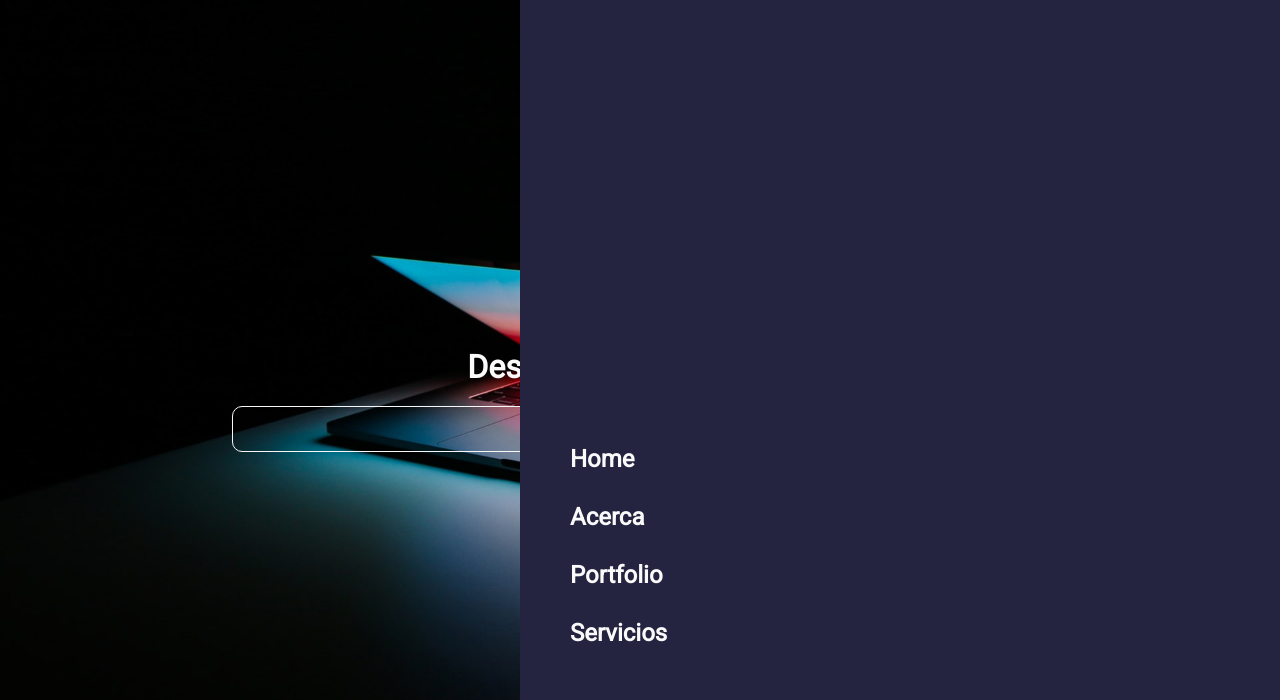
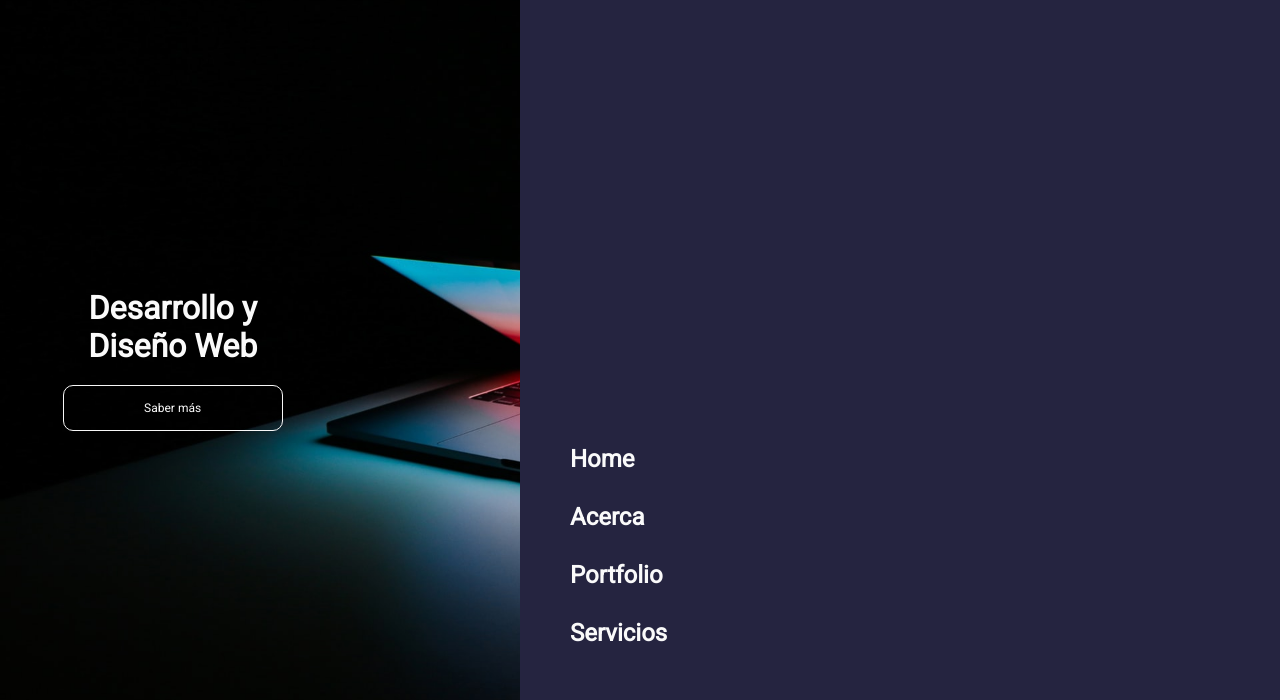
Before and after one commit to diegoalbert27/site-portfolio, a website: page index.html in a window 1280 px wide. Shown: the top 700 px of the page. Drawn offline with nearby package versions, Linux system fonts and the light colour scheme.

Commit message:
Add new styles

```diff
--- a/styles/style.css
+++ b/styles/style.css
@@ -6,7 +6,6 @@
 }
 
 .sideback-opacity {
-  z-index: 80;
   background-color: rgba(0, 0, 0, 0.65);
   transition: all 300ms linear;
 }
@@ -16,6 +15,15 @@ h2 {
   font-weight: bold;
   font-size: 24px;
   line-height: 28px;
+}
+
+.header {
+  width: 100%;
+  height: 100vh;
+  background-image: url("../img/hero-image.jpg");
+  background-position: center;
+  background-repeat: no-repeat;
+  background-size: cover;
 }
 
 .sidebar {
@@ -95,17 +103,18 @@ h2 {
 }
 
 .navbar-container {
-  position: fixed;
+  z-index: 50;
+  position: absolute;
   width: 100%;
-  height: 100%;
+  height: 100vh;
   display: flex;
   flex-flow: column-reverse nowrap;
+  align-items: flex-end;
 }
 
 .navbar {
+  position: fixed;
   /* background-color: #252440; */
-  display: flex;
-  flex-direction: row-reverse;
   padding: 10px;
 }
 
@@ -119,18 +128,16 @@ h2 {
 }
 
 .hero-image {
-  width: 100%;
-  height: 100vh;
+  z-index: 50;
+  position: absolute;
+  height: 90vh;
   display: flex;
-  background-image: url("../img/hero-image.jpg");
-  background-position: center;
-  background-repeat: no-repeat;
-  background-size: cover;
+  flex-direction: row;
+  justify-content: center;
+  align-items: center;
 }
 
 .hero-image__text {
-  z-index: 20;
-  margin: auto;
   width: 75%;
   display: flex;
   flex-flow: column nowrap;
@@ -156,7 +163,3 @@ h2 {
   font-size: 12px;
   line-height: 14px;
 }
-
-.hero-image__text a:active {
-  background-color: rgba(250, 250, 250, 0.384);
-}
```
